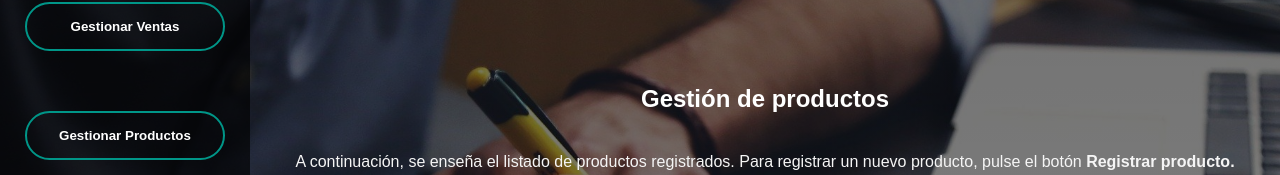
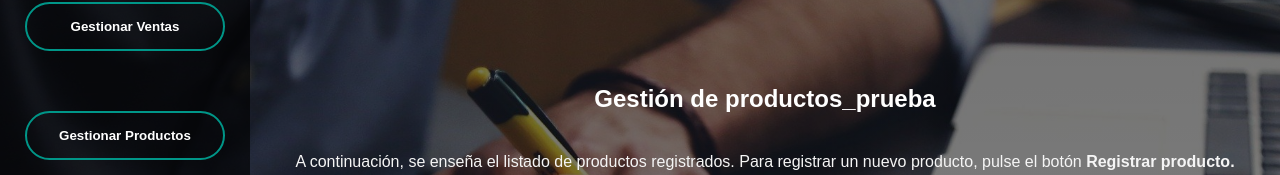
Before and after one commit to marcelamenesessandoval/repositorio_frontend_prueba, a React (Create React App) app: page /admin/productos in a window 1280 px wide. Shown: the part 144-319 px from the top of the page. Built offline with nearby package versions, Linux system fonts and the light colour scheme; no server answers.

Commit message:
Prueba 1

```diff
--- a/src/pages/admin/productos.jsx
+++ b/src/pages/admin/productos.jsx
@@ -97,7 +97,7 @@ const TablaProductos = ({ listaProductos, setEjecutarConsulta }) => {
 
   return (
     <>
-      <h2 className='tableTitle'>Gestión de productos</h2>
+      <h2 className='tableTitle'>Gestión de productos_prueba</h2>
       <p className='textTable'>
         A continuación, se enseña el listado de productos registrados. Para
         registrar un nuevo producto, pulse el botón <b>Registrar producto.</b>
```
